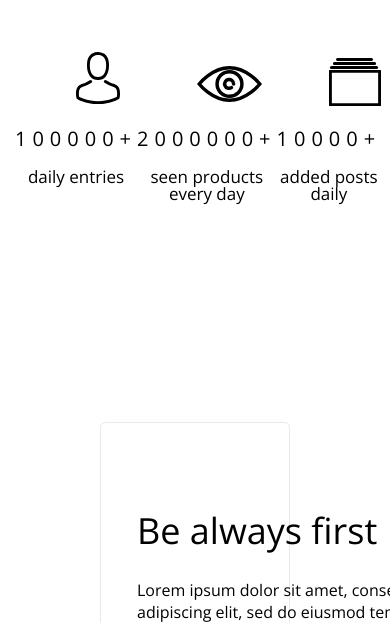
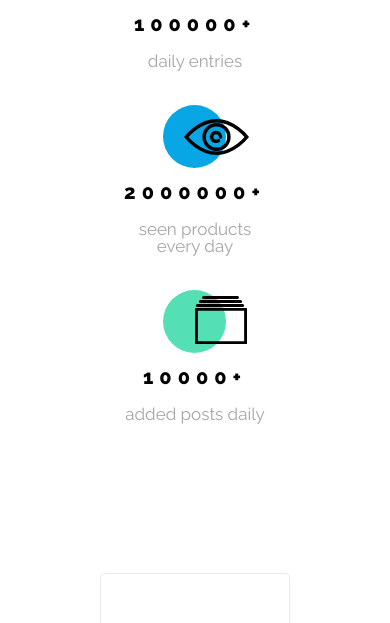
Before and after one commit to sylwiaszopa/BestShop, a website built with Vite: page src/index.html in a window 390 px wide. Shown: the part 870-1493 px from the top of the page. Built offline with nearby package versions, Linux system fonts and the light colour scheme.

Commit message:
Updated statistics section for mobile

```diff
--- a/src/scss/elements/_statistics.scss
+++ b/src/scss/elements/_statistics.scss
@@ -1,9 +1,13 @@
 .statistics {
   margin-top: 100px;
+
+  @include mobile {
+    margin-top: 50px;
+  }
 }
 
 .statistics__title {
-  font-family: var(--font-raleway), sans-serif;
+  font-family: $font-raleway;
   font-size: 2.25rem;
   text-align: center;
 }
@@ -13,13 +17,20 @@
   margin: 100px auto 120px;
   display: flex;
   justify-content: space-between;
+
+  @include mobile {
+    margin: 35px auto 50px;
+    flex-direction: column;
+    align-items: center;
+    gap: 35px;
+  }
 }
 
 .statistics__box {
   max-width: 160px;
   text-align: center;
   position: relative;
-  font-family: var(--font-raleway), sans-serif;
+  font-family: $font-raleway;
 }
 
 .statistics__box-photo {
@@ -43,7 +54,7 @@
 }
 
 .statistics__box-title {
-  font-weight: var(--font-weight-extra-bold);
+  font-weight: $font-weight-extra-bold;
   font-size: 1.25rem;
   letter-spacing: 0.375rem;
   margin-top: 77px;
@@ -51,7 +62,7 @@
 
 .statistics__box-text {
   font-size: 1.0625rem;
-  color: var(--color-grey);
+  color: $color-grey;
   margin-top: 19px;
 }
 
@@ -68,13 +79,13 @@
 }
 
 .statistics__box-1::before {
-  background: var(--color-redish);
+  background: $color-redish;
 }
 
 .statistics__box-2::before {
-  background: var(--color-primary);
+  background: $color-primary;
 }
 
 .statistics__box-3::before {
-  background: var(--color-green);
+  background: $color-green;
 }
```
